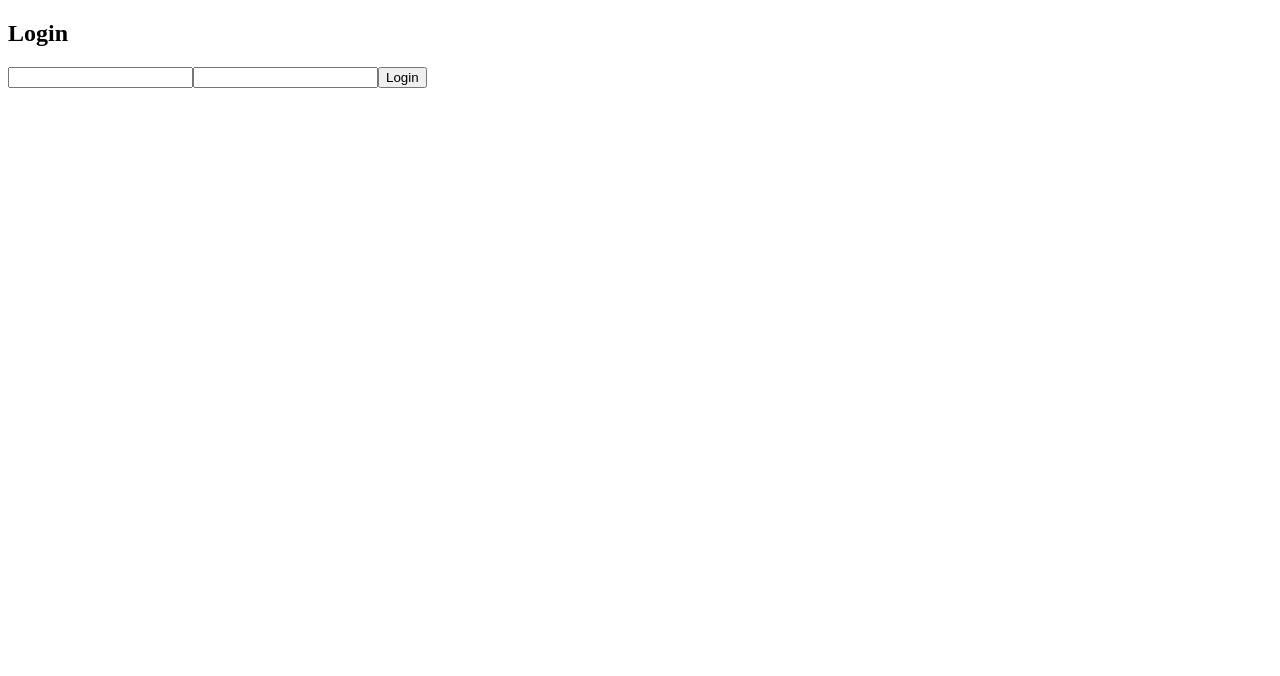
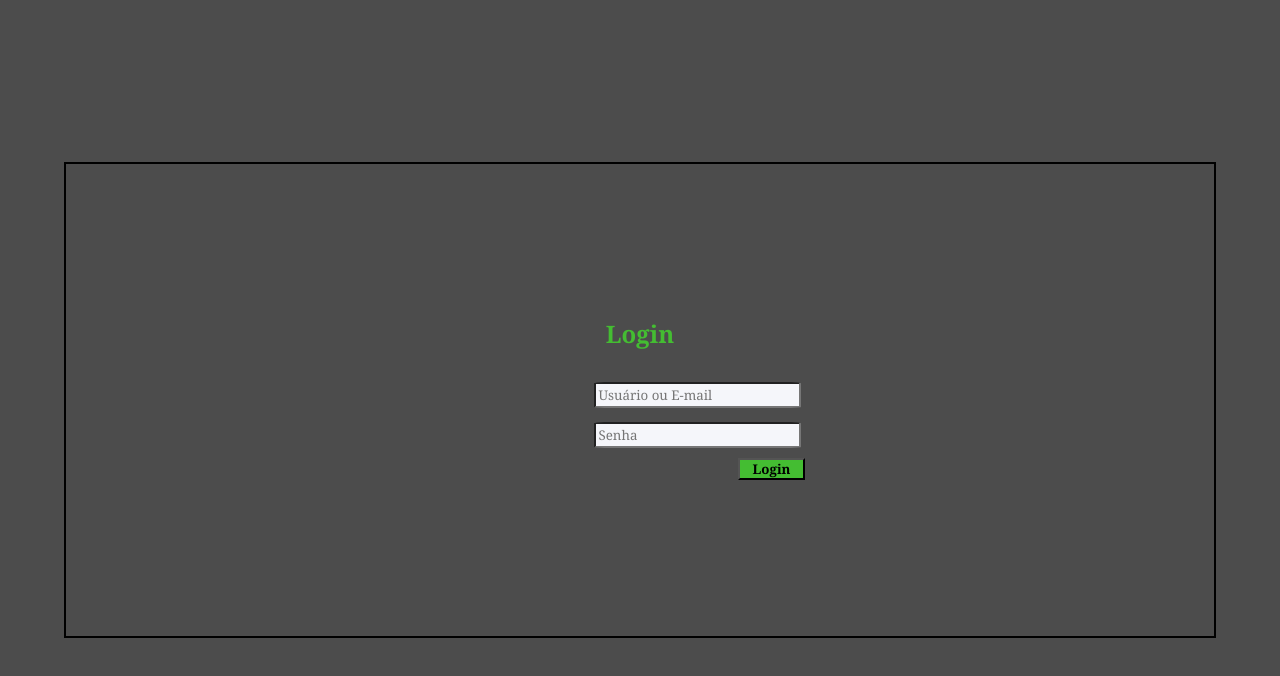
Before and after one commit to devbruno08/MOD6-Project1-DevFlix-Front, a React (Vite) app: page /login in a window 1280 px wide. Shown: the top 676 px of the page. Built offline with nearby package versions, Linux system fonts and the light colour scheme.

Commit message:
feat: implementing axios and create container component

```diff
--- a/package.json
+++ b/package.json
@@ -10,8 +10,10 @@
   },
   "dependencies": {
     "@types/styled-components": "^5.1.26",
+    "axios": "^1.2.4",
     "react": "^18.2.0",
     "react-dom": "^18.2.0",
+    "react-router-dom": "^6.7.0",
     "styled-components": "^5.3.6"
   },
   "devDependencies": {
--- a/src/components/molecules/login-form/login-form.tsx
+++ b/src/components/molecules/login-form/login-form.tsx
@@ -1,12 +1,14 @@
+import { FormComponent } from "./styles"
+
 export  function LoginForm() {
   return (
-    <div>
+    <FormComponent>
       <h2>Login</h2>
         <form>
-          <input/>
-          <input/>
+          <input placeholder="Usuário ou E-mail"/>
+          <input placeholder="Senha"/>
           <button>Login</button>
         </form>
-    </div>
+    </FormComponent>
   )
 }
--- a/src/components/molecules/login-form/styles.ts
+++ b/src/components/molecules/login-form/styles.ts
@@ -0,0 +1,40 @@
+import styled from "styled-components";
+
+export const FormComponent = styled.div`
+  display: flex;
+  flex-direction: column;
+  align-items: center;
+  margin: 0 auto;
+  border: 2px solid black;
+  padding: 12%;
+  width: 90%;
+
+  h2 {
+
+    color: #44bd32;
+    margin: 0 auto;
+    margin-bottom: 3%;
+
+  }
+
+  input {
+    border-radius: 5%;
+    margin: 2%;
+    padding: 2px;
+    background-color: #f5f6fa;
+  }
+  form {
+    display: flex;
+    flex-direction: column;
+    width: 40%;
+    align-items: flex-end;
+  }
+
+  button {
+    background-color: #44bd32;
+    width: 20%;
+    margin: 3px;
+    font-weight: bold;
+    cursor: pointer;
+  }
+`;
--- a/src/components/pages/home.tsx
+++ b/src/components/pages/home/home.tsx
@@ -1,6 +1,6 @@
 import React from 'react'
 
-export default function home() {
+export function Home() {
   return (
     <div>home</div>
   )
--- a/src/components/pages/login.tsx
+++ /dev/null
@@ -1,9 +0,0 @@
-import { LoginForm } from "../molecules/login-form/login-form";
-
-export function Login() {
-  return (
-    <div>
-      <LoginForm/>
-      </div>
-  )
-}
--- /dev/null
+++ b/src/components/pages/login/login.tsx
@@ -0,0 +1,9 @@
+import { LoginForm } from "../../molecules/login-form/login-form";
+
+export function Login() {
+  return (
+    <div>
+      <LoginForm />
+    </div>
+  );
+}
--- /dev/null
+++ b/src/global-styles.ts
@@ -0,0 +1,25 @@
+import { createGlobalStyle } from "styled-components";
+
+export default createGlobalStyle`
+    * {
+        font-family: Cambria, Cochin, Georgia, Times, 'Times New Roman', serif;
+        margin: 0;
+        padding: 0;
+        outline: 0;
+        box-sizing: border-box;
+    }
+
+    html, body, #root {
+        display: flex;
+        height: 100%;
+        width: 100%;
+        flex-direction: column;
+        justify-content: center;
+
+    }
+
+    body {
+        background-color: rgba(0, 0, 0, 0.7);
+        color: #FFFF;
+    }
+`;
--- a/src/main.tsx
+++ b/src/main.tsx
@@ -1,9 +1,19 @@
-import React from 'react'
-import ReactDOM from 'react-dom/client'
-import { Login } from './components/pages/login'
+import React from "react";
+import ReactDOM from "react-dom/client";
+import { Login } from "./components/pages/login/login";
+import GlobalStyles from "./global-styles";
+import { BrowserRouter, Routes, Route } from "react-router-dom";
+import { Home } from "./components/pages/home/home";
 
-ReactDOM.createRoot(document.getElementById('root') as HTMLElement).render(
+
+ReactDOM.createRoot(document.getElementById("root") as HTMLElement).render(
   <React.StrictMode>
-    <Login />
-  </React.StrictMode>,
-)
+    <GlobalStyles />
+    <BrowserRouter>
+      <Routes>
+        <Route path="/" element={<Home />} />
+        <Route path="/login" element={<Login />} />
+      </Routes>
+    </BrowserRouter>
+  </React.StrictMode>
+);
```
Also changed, not shown: src/components/molecules/container/container.tsx (added, +10 -0 lines), src/utils/api/api.ts (added, +64 -0 lines), src/utils/types/channel.type.ts (added, +12 -0 lines), src/components/molecules/container/styles.ts (added), 1 other file (tests, documents, lock files or other folders).
